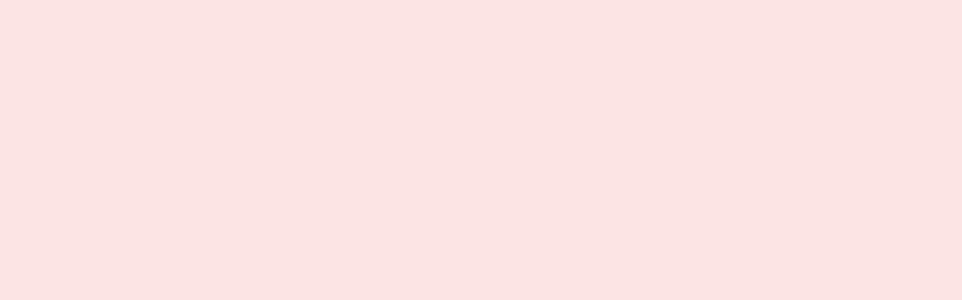
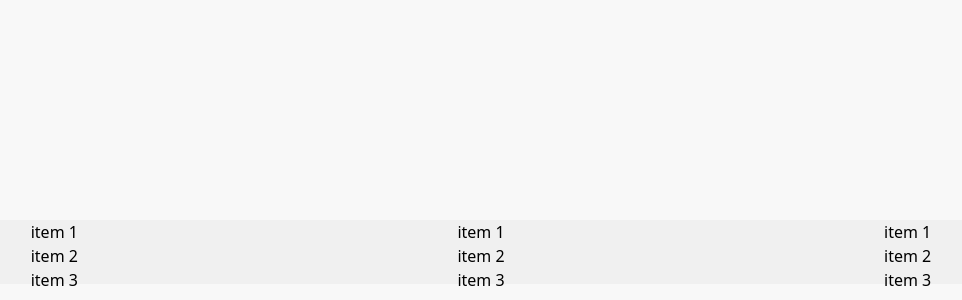
Before and after one commit to ShawnGB/uskillity-next, a Next.js app: page /about in a window 1280 px wide. Shown: the part 820-1120 px from the top of the page, without its empty margins (175-1137 px from the left). Before the commit the page ends 880 px from the top, so only its background shows below. Built offline with nearby package versions, Linux system fonts and the light colour scheme.

Commit message:
fotter placeholder

```diff
--- a/app/layout.tsx
+++ b/app/layout.tsx
@@ -1,6 +1,7 @@
 import type { Metadata } from 'next';
 import './globals.css';
 import Navbar from '../components/organisms/navbar';
+import Footer from '../components/organisms/footer';
 
 export const metadata: Metadata = {
   title: 'u/skillity',
@@ -14,11 +15,12 @@ export default function RootLayout({
 }) {
   return (
     <html lang='en'>
-      <body className='bg-primary-50'>
+      <body className='bg-offWhite'>
         <Navbar />
-        <div className='w-full min-h-screen flex justify-center'>
+        <div className='w-full min-h-screen flex justify-center mb-40'>
           {children}
         </div>
+        <Footer />
       </body>
     </html>
   );
--- /dev/null
+++ b/components/organisms/footer.tsx
@@ -0,0 +1,21 @@
+export default function Footer() {
+  return (
+    <div className='w-full bg-secondary-100 h-16 flex m-4 justify-around'>
+      <ul>
+        <li>item 1</li>
+        <li>item 2</li>
+        <li>item 3</li>
+      </ul>
+      <ul>
+        <li>item 1</li>
+        <li>item 2</li>
+        <li>item 3</li>
+      </ul>
+      <ul>
+        <li>item 1</li>
+        <li>item 2</li>
+        <li>item 3</li>
+      </ul>
+    </div>
+  );
+}
```
